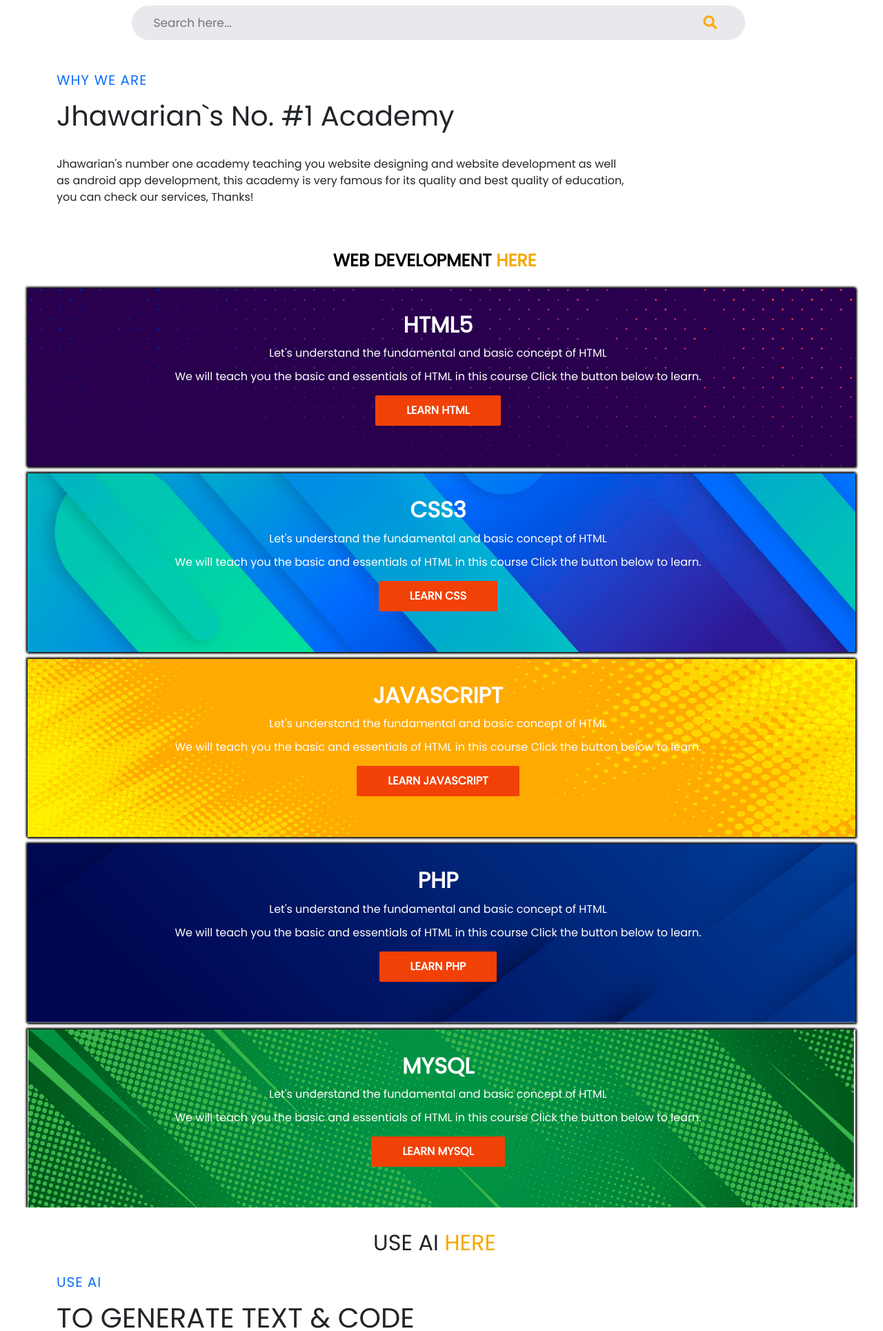
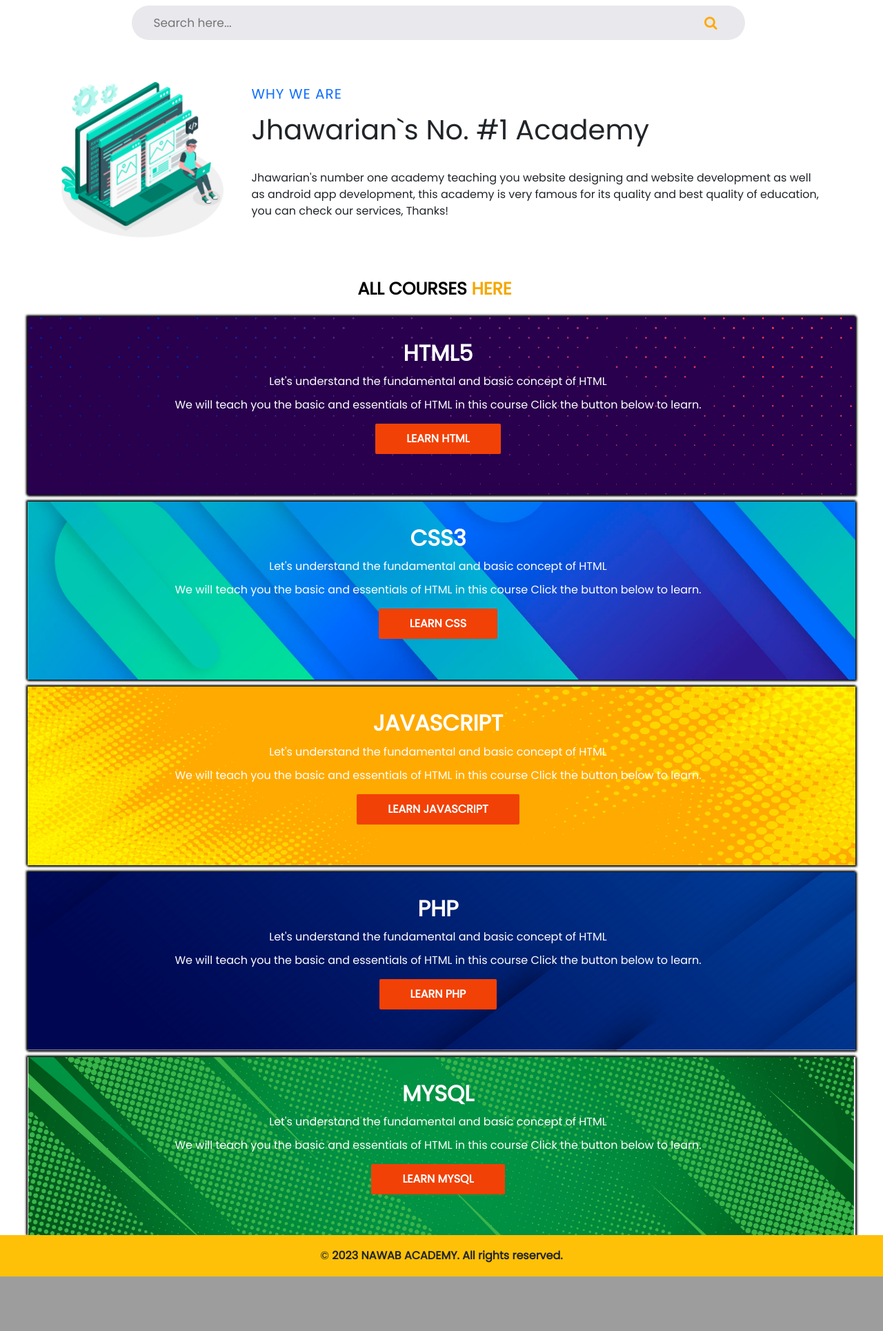
Before and after one commit to shahidjhawari/Online-Courses, a PHP site: page / in a window 1280 px wide. Shown: the part 1013-2942 px from the top of the page at 69% size. After the commit the page ends 2863 px from the top, so only its background shows below. Run offline with PHP 8.4, Linux system fonts and the light colour scheme; some libraries are stand-ins or nearby versions.

Commit message:
all php files convert into html

```diff
--- a/css/responsive.css
+++ b/css/responsive.css
@@ -88,8 +88,4 @@
         margin-top: 25px;
         margin-bottom: -20px;
     }
-    .ai-heading {
-        margin-top: -20px;
-    }
-
   }
--- a/css/styles.css
+++ b/css/styles.css
@@ -245,20 +245,3 @@ header {
 .inner-css, img {
   border-radius: 10px;
 }
-
-/* Open Ai Section */
-.openai-form {
-  margin-top: 50px;
-}
-
-.fieldset {
-  width: 200px; /* Set an initial width */
-  height: 200px; /* Set an initial height */
-  resize: both; /* Allow resizing both horizontally and vertically */
-  overflow: auto; /* Add scrollbars if the content overflows */
-  color: #f24106;
-}
-
-legend {
-  padding: 5px;
-}
--- a/footer.php
+++ /dev/null
@@ -1,13 +0,0 @@
-<!--Footer Section Start-->
-<footer class="bg-warning text-dark text-center py-3">
-      <div class="container">
-          &copy; <b>2023 NAWAB ACADEMY. All rights reserved.</b>
-      </div>
-  </footer>
-  <!--Footer Section End-->
-
-    <!--Java Script Files Here Start-->
-    <script src="js/script.js"></script>
-    <script src="https://cdn.jsdelivr.net/npm/bootstrap@5.3.0/dist/js/bootstrap.bundle.min.js"></script>
-</body>
-</html>
--- a/index.php
+++ b/index.html
@@ -1,4 +1,56 @@
-<?php require("top.php") ?>
+<!DOCTYPE html>
+<html lang="en">
+<head>
+    <!--All Meta Tags Here-->
+    <meta charset="UTF-8">
+    <meta name="keyword" content="#">
+    <meta name="discription" content="#">
+    <meta name="author" content="MAHAR SHAHID IQBAL JHAWARI">
+    <meta name="viewport" content="width=device-width, initial-scale=1.0">
+    <title>NAWAB ACADEMY</title>
+    <!--Bootstrap files Here-->
+    <link href="https://cdn.jsdelivr.net/npm/bootstrap@5.3.2/dist/css/bootstrap.min.css" rel="stylesheet" integrity="sha384-T3c6CoIi6uLrA9TneNEoa7RxnatzjcDSCmG1MXxSR1GAsXEV/Dwwykc2MPK8M2HN" crossorigin="anonymous">
+    <script src="https://cdn.jsdelivr.net/npm/bootstrap@5.3.2/dist/js/bootstrap.bundle.min.js" integrity="sha384-C6RzsynM9kWDrMNeT87bh95OGNyZPhcTNXj1NW7RuBCsyN/o0jlpcV8Qyq46cDfL" crossorigin="anonymous"></script>
+    <link rel="stylesheet" href="https://netdna.bootstrapcdn.com/font-awesome/4.0.3/css/font-awesome.css">
+    <link rel="stylesheet" href="bootstrap/bootstrap.bundle.js">
+    <link rel="stylesheet" href="bootstrap/bootstrap.css">
+    <!--Own files Here-->
+    <link rel="stylesheet" href="css/styles.css">
+    <link rel="stylesheet" href="css/responsive.css">
+    <link rel="icon" href="img/logo_bg_remove.png">
+</head>
+<body>
+    <!--Header Section Start-->
+    <header>
+        <nav class="navbar navbar-expand-lg navbar-light bg-warning">
+            <div class="container container-css">
+                <a href="index.html"><img src="img/logo_bg_remove.png" alt="NAWAB LOGO" title="NAWAB ACADEMY - Jhawarian, Sargodha, Punjab, Pakistan" width="50px"></a>
+                <a class="navbar-brand" href="index.html" title="NAWAB ACADEMY - Jhawarian, Sargodha, Punjab, Pakistan"><b>NAWAB ACADEMY</b></a>
+                <button class="navbar-toggler" type="button" data-bs-toggle="collapse" data-bs-target="#navbarNav" aria-controls="navbarNav" aria-expanded="false" aria-label="Toggle navigation">
+                    <span class="navbar-toggler-icon"></span>
+                </button>
+                <div class="collapse navbar-collapse" id="navbarNav">
+                    <ul class="navbar-nav">
+                        <li class="nav-item active">
+                            <a class="nav-link" href="index.html"><b>HOME</b></a>
+                        </li>
+                        <li class="nav-item">
+                            <a class="nav-link" href="#"><b>COURSES</b></a>
+                        </li>
+                        <li class="nav-item">
+                            <a class="nav-link" href="#"><b>PROJECTS</b></a>
+                        </li>
+                        <li class="nav-item">
+                            <a class="nav-link" href="#"><b>SIGN UP</b></a>
+                        </li>
+                    </ul>
+                </div>
+            </div>
+        </nav>
+        <div id="progress"></div>
+    </header>
+<!--Header Section End-->
+
 <!--Banner Section Start-->
     <div id="carouselExampleInterval" class="carousel slide inner-css" data-bs-ride="carousel">
         <div class="carousel-inner">
@@ -6,7 +58,7 @@
             <img src="img/banner1.png" class="d-block w-100" alt="...">
           </div>
           <div class="carousel-item" data-bs-interval="2000">
-            <a href="openai.php"><img src="img/ai-banner2.png" class="d-block w-100" alt="..."></a>
+            <img src="img/banner1.png" class="d-block w-100" alt="...">
           </div>
           <div class="carousel-item">
             <img src="img/banner1.png" class="d-block w-100" alt="...">
@@ -36,6 +88,9 @@
 <div class="container-fluid py-1">
   <div class="container py-1">
       <div class="row align-items-center">
+          <div class="col-lg-3">
+              <img class="img-fluid rounded mb-4 mb-lg-0" src="img/why.jpg" alt="">
+          </div>
           <div class="col-lg-9">
               <div class="text-left mb-4">
                   <h5 class="text-primary text-uppercase mb-3" style="letter-spacing: 1px;">WHY WE ARE</h5>
@@ -51,7 +106,7 @@
 <!-- all course add heading start -->
 <div class="domain">
   <div class="titlepage text_align_center">
-    <h2>WEB DEVELOPMENT <span class="blue_light">HERE</span></h2>
+    <h2>ALL COURSES <span class="blue_light">HERE</span></h2>
   </div>
 </div>
 <!-- all course add heading start -->
@@ -63,7 +118,7 @@
         <h2>HTML5</h2>
         <p>Let's understand the fundamental and basic concept of HTML</p>
         <p>We will teach you the basic and essentials of HTML in this course Click the button below to learn.</p>
-        <a href="html_crc.php">LEARN HTML</a>
+        <a href="html_crc.html">LEARN HTML</a>
       </div>
     </div>
   </section>
@@ -119,32 +174,17 @@
       </div>
     </div>
   </section>
-  <!--MYSQL Section End-->
+<!--MYSQL Section End-->
 
-<!-- all course add heading start -->
-<div class="domain">
-  <div class="text_align_center ai-heading">
-    <h2>USE AI <span class="blue_light">HERE</span></h2>
-  </div>
-</div>
-<!-- all course add heading start -->
+  <!--Footer Section Start-->
+<footer class="bg-warning text-dark text-center py-3">
+      <div class="container">
+          &copy; <b>2023 NAWAB ACADEMY. All rights reserved.</b>
+      </div>
+  </footer>
+  <!--Footer Section End-->
 
-<!-- Why We are start -->
-<div class="container-fluid py-1">
-  <div class="container py-1">
-      <div class="row align-items-center">
-          <div class="col-lg-9">
-              <div class="text-left mb-4">
-                  <h5 class="text-primary text-uppercase mb-3" style="letter-spacing: 1px;">USE AI</h5>
-                  <h1 class="myh2h2">TO GENERATE TEXT & CODE</h1>
-                  <span>Use AI to generate text & code for your projects with 90% accuracy, let`s start!</span>
-              </div>
-              <a href="openai.php" class="btn btn-primary">CHECK</a>
-          </div>
-      </div>
-  </div>
-</div>
-<!-- Why We are end -->
-
-
-<?php require("footer.php") ?>
+    <!--Java Script Files Here Start-->
+    <script src="js/script.js"></script>
+</body>
+</html>
--- a/top.php
+++ /dev/null
@@ -1,52 +0,0 @@
-<!DOCTYPE html>
-<html lang="en">
-<head>
-    <!--All Meta Tags Here-->
-    <meta charset="UTF-8">
-    <meta name="keyword" content="#">
-    <meta name="discription" content="#">
-    <meta name="author" content="MAHAR SHAHID IQBAL JHAWARI">
-    <meta name="viewport" content="width=device-width, initial-scale=1.0">
-    <title>NAWAB ACADEMY</title>
-    <!--Bootstrap files Here-->
-    <link rel="stylesheet" href="https://netdna.bootstrapcdn.com/font-awesome/4.0.3/css/font-awesome.css">
-    <link rel="stylesheet" href="bootstrap/bootstrap.bundle.js">
-    <link rel="stylesheet" href="bootstrap/bootstrap.css">
-    <!--Font Awesome files Here-->
-    <link rel="stylesheet" href="https://cdnjs.cloudflare.com/ajax/libs/font-awesome/5.15.3/css/all.min.css">
-    <!--Own files Here-->
-    <link rel="stylesheet" href="css/styles.css">
-    <link rel="stylesheet" href="css/responsive.css">
-    <link rel="icon" href="img/logo_bg_remove.png">
-</head>
-<body>
-    <!--Header Section Start-->
-    <header>
-        <nav class="navbar navbar-expand-lg navbar-light bg-warning">
-            <div class="container container-css">
-                <a href="index.php"><img src="img/logo_bg_remove.png" alt="NAWAB LOGO" title="NAWAB ACADEMY - Jhawarian, Sargodha, Punjab, Pakistan" width="50px"></a>
-                <a class="navbar-brand" href="index.php" title="NAWAB ACADEMY - Jhawarian, Sargodha, Punjab, Pakistan"><b>NAWAB ACADEMY</b></a>
-                <button class="navbar-toggler" type="button" data-bs-toggle="collapse" data-bs-target="#navbarNav" aria-controls="navbarNav" aria-expanded="false" aria-label="Toggle navigation">
-                    <span class="navbar-toggler-icon"></span>
-                </button>
-                <div class="collapse navbar-collapse" id="navbarNav">
-                    <ul class="navbar-nav">
-                        <li class="nav-item active">
-                            <a class="nav-link" href="index.php"><b>HOME</b></a>
-                        </li>
-                        <li class="nav-item">
-                            <a class="nav-link" href="#"><b>COURSES</b></a>
-                        </li>
-                        <li class="nav-item">
-                            <a class="nav-link" href="#"><b>PROJECTS</b></a>
-                        </li>
-                        <li class="nav-item">
-                            <a class="nav-link" href="#"><b>SIGN UP</b></a>
-                        </li>
-                    </ul>
-                </div>
-            </div>
-        </nav>
-        <div id="progress"></div>
-    </header>
-<!--Header Section End-->
```
Also changed, not shown: html_crc.html (renamed from html_crc.php, +66 -2 lines), openai.php (deleted, +0 -131 lines), img/ai-banner2.png (deleted), js/script.js (line endings or trailing spaces).
